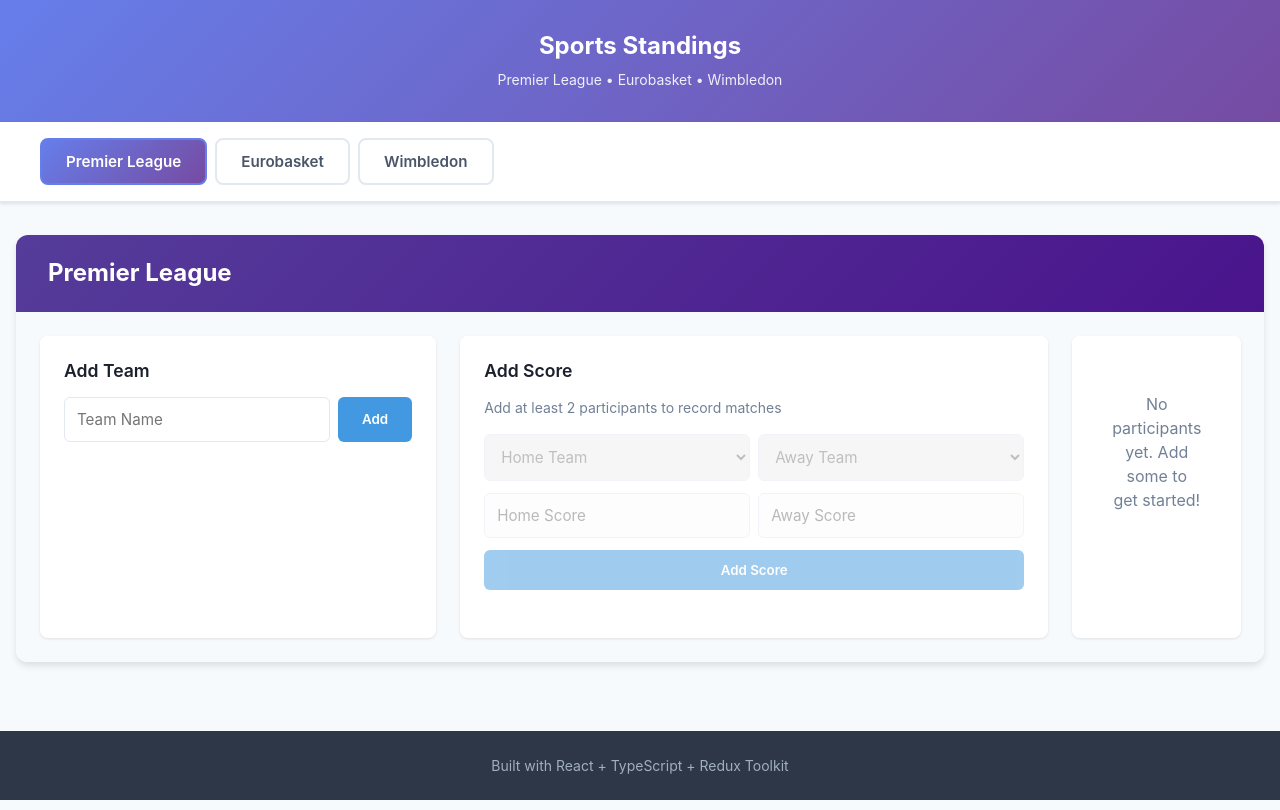
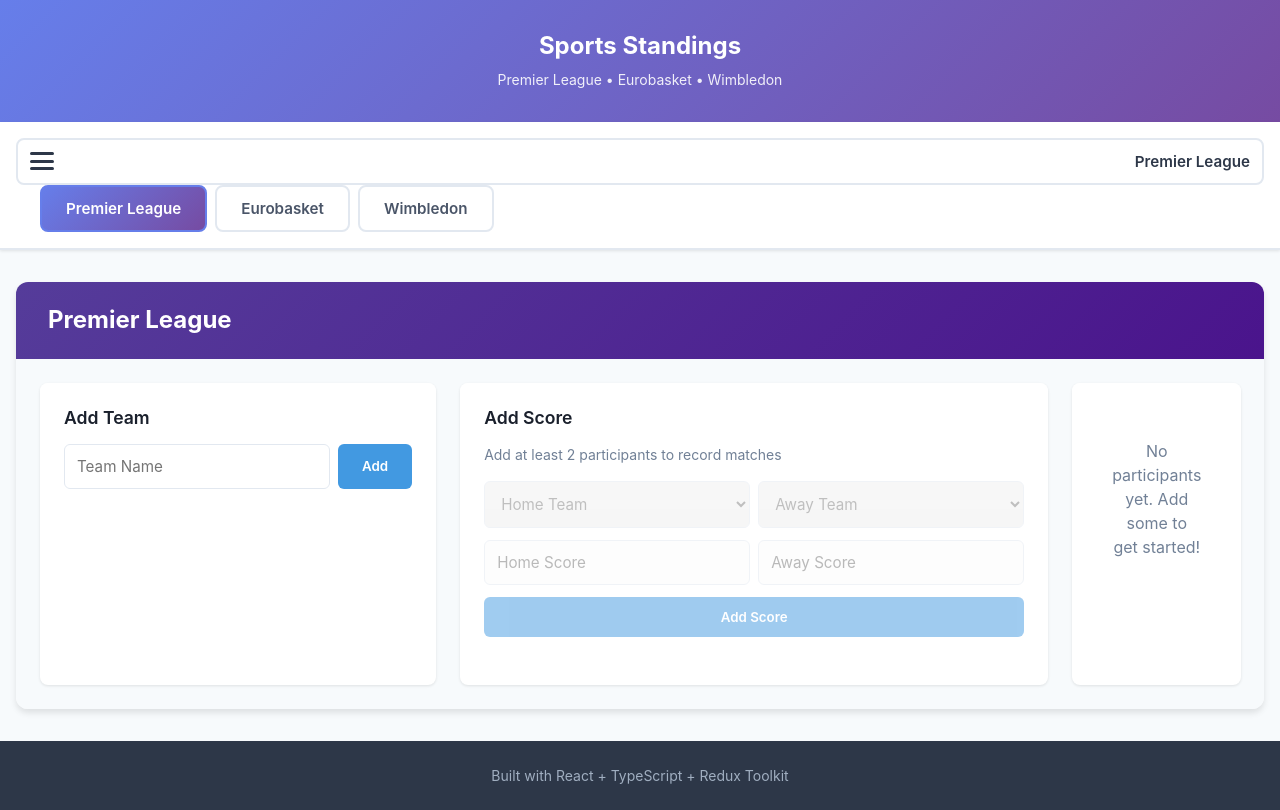
Before and after one commit to Arturas-V/kickertech, a React (Vite) app: page / in a window 1280 px wide. Built offline with nearby package versions, Linux system fonts and the light colour scheme.

Commit message:
Small improvement - burger menu.

```diff
--- a/src/shared/components/Header.scss
+++ b/src/shared/components/Header.scss
@@ -24,3 +24,34 @@
     opacity: 0.9;
   }
 }
+
+// Mobile: Make header more compact
+@include respond-to(md) {
+  .app-header {
+    padding: $spacing-lg $spacing-md;
+
+    h1 {
+      font-size: $font-size-lg;
+    }
+
+    p {
+      font-size: $font-size-xs;
+      margin: $spacing-xs 0 0 0;
+    }
+  }
+}
+
+// Extra small screens: Even more compact
+@include respond-to(xs) {
+  .app-header {
+    padding: $spacing-md $spacing-sm;
+
+    h1 {
+      font-size: $font-size-md;
+    }
+
+    p {
+      display: none; // Hide subtitle on very small screens
+    }
+  }
+}
--- a/src/shared/components/TournamentSwitcher.scss
+++ b/src/shared/components/TournamentSwitcher.scss
@@ -13,6 +13,63 @@
   top: 0;
   z-index: $z-index-sticky;
   box-shadow: $shadow-sm;
+}
+
+// Burger menu button (mobile only)
+.tournament-switcher__burger {
+  display: none; // Hidden on desktop
+  width: 100%;
+  @include flex-between;
+  padding: $spacing-md;
+  background: $color-white;
+  border: 2px solid $color-gray-200;
+  border-radius: $border-radius-lg;
+  cursor: pointer;
+  transition: all $transition-base;
+
+  &:hover {
+    border-color: $color-blue-light;
+  }
+}
+
+.burger-icon {
+  width: 24px;
+  height: 18px;
+  position: relative;
+  display: flex;
+  flex-direction: column;
+  justify-content: space-between;
+  transition: all $transition-base;
+
+  span {
+    display: block;
+    width: 100%;
+    height: 3px;
+    background: $color-gray-700;
+    border-radius: 2px;
+    transition: all $transition-base;
+  }
+
+  // Burger animation when open
+  &.open {
+    span:nth-child(1) {
+      transform: translateY(7px) rotate(45deg);
+    }
+
+    span:nth-child(2) {
+      opacity: 0;
+    }
+
+    span:nth-child(3) {
+      transform: translateY(-8px) rotate(-45deg);
+    }
+  }
+}
+
+.burger-text {
+  font-weight: $font-weight-semibold;
+  color: $color-gray-700;
+  font-size: $font-size-base;
 }
 
 .tournament-tabs {
@@ -53,9 +110,32 @@
   margin: 0;
 }
 
+// Mobile responsiveness
 @include respond-to(md) {
+  .tournament-switcher {
+    padding: $spacing-md;
+  }
+
+  // Show burger menu on mobile
+  .tournament-switcher__burger {
+    display: flex;
+  }
+
+  // Hide tabs by default on mobile
   .tournament-tabs {
+    display: none;
     flex-direction: column;
+    margin-top: $spacing-md;
+    max-height: 0;
+    overflow: hidden;
+    transition: max-height $transition-base ease-out;
+
+    // Show tabs when menu is open
+    &.open {
+      display: flex;
+      max-height: 500px;
+      transition: max-height $transition-base ease-in;
+    }
   }
 
   .tournament-tab {
--- a/src/shared/components/TournamentSwitcher.tsx
+++ b/src/shared/components/TournamentSwitcher.tsx
@@ -1,3 +1,4 @@
+import { useState } from 'react';
 import { type TournamentName } from '@/domain';
 import './TournamentSwitcher.scss';
 
@@ -10,12 +11,15 @@ interface TournamentSwitcherProps {
 /**
  * Tournament switcher component
  * Allows users to select which tournament to view
+ * Includes burger menu for mobile devices
  */
 export function TournamentSwitcher({
   tournaments,
   activeTournamentId,
   onSelect,
 }: TournamentSwitcherProps) {
+  const [isMenuOpen, setIsMenuOpen] = useState(false);
+
   if (tournaments.length === 0) {
     return (
       <div className="tournament-switcher">
@@ -24,16 +28,40 @@ export function TournamentSwitcher({
     );
   }
 
+  const activeTournament = tournaments.find((t) => t.id === activeTournamentId);
+
+  const handleSelect = (tournamentId: string) => {
+    onSelect(tournamentId);
+    setIsMenuOpen(false); // Close menu after selection on mobile
+  };
+
   return (
     <div className="tournament-switcher">
-      <div className="tournament-tabs">
+      {/* Mobile burger menu button */}
+      <button
+        className="tournament-switcher__burger"
+        onClick={() => setIsMenuOpen(!isMenuOpen)}
+        aria-label="Toggle tournament menu"
+      >
+        <span className={`burger-icon ${isMenuOpen ? 'open' : ''}`}>
+          <span></span>
+          <span></span>
+          <span></span>
+        </span>
+        <span className="burger-text">
+          {activeTournament?.name || 'Select Tournament'}
+        </span>
+      </button>
+
+      {/* Tournament tabs */}
+      <div className={`tournament-tabs ${isMenuOpen ? 'open' : ''}`}>
         {tournaments.map((tournament) => (
           <button
             key={tournament.id}
             className={`tournament-tab ${
               activeTournamentId === tournament.id ? 'active' : ''
             }`}
-            onClick={() => onSelect(tournament.id)}
+            onClick={() => handleSelect(tournament.id)}
           >
             {tournament.name}
           </button>
```
